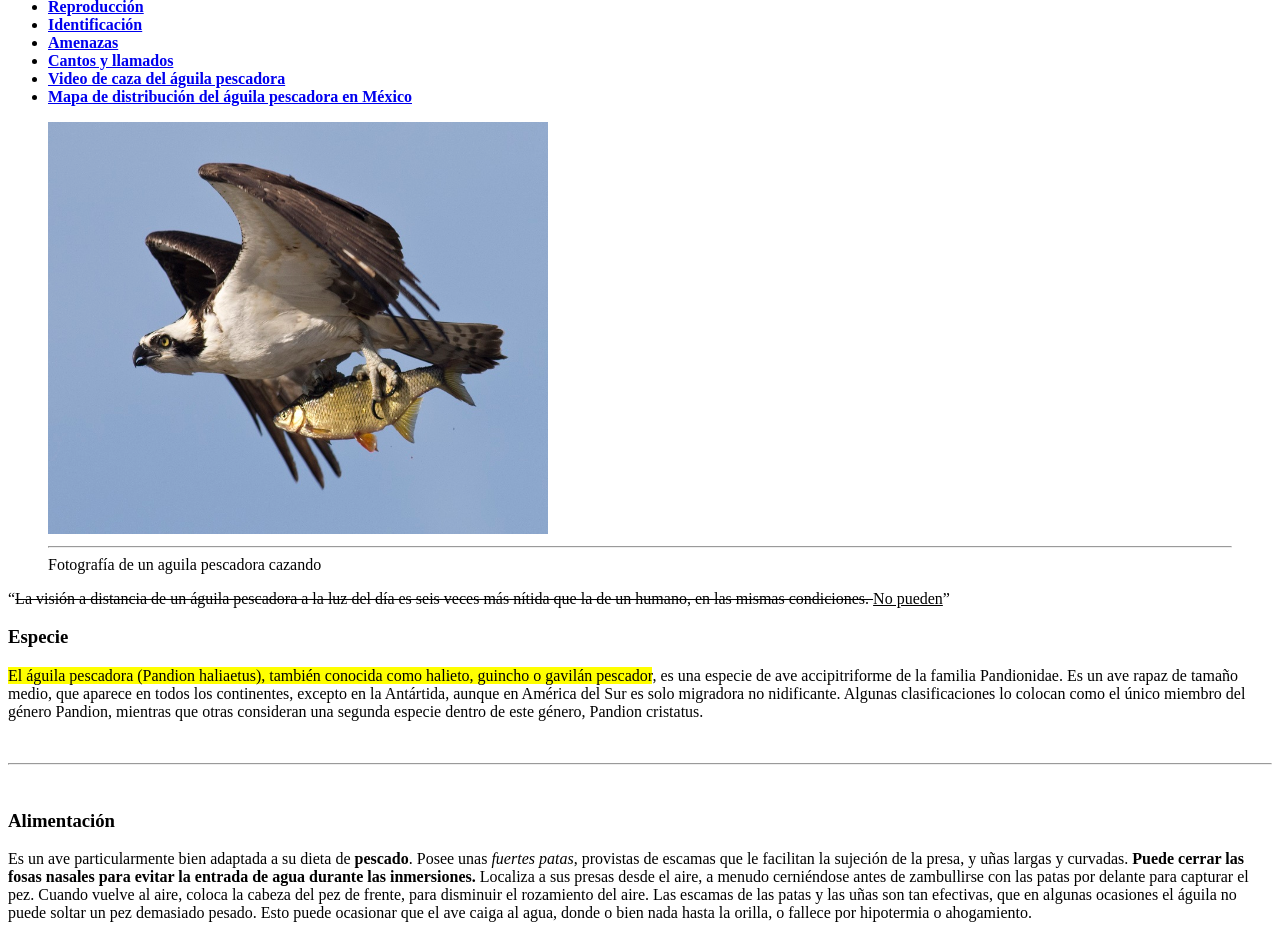
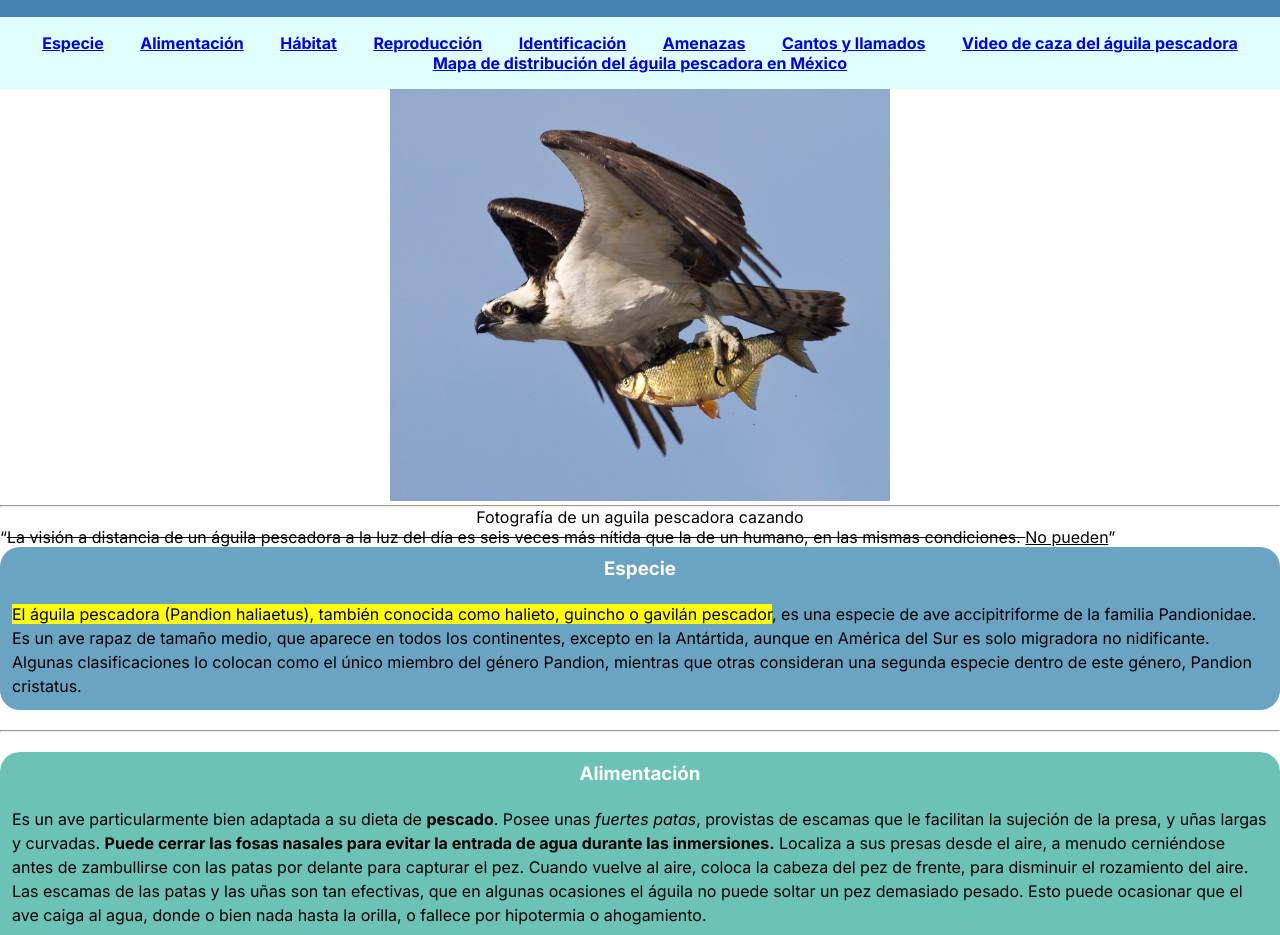
Before and after one commit to Eduardo563/Programacion-Web-IDS-2025, a plain HTML site: page Ejercicios/Unidad_2/01_Formatos_de_texto,colores,bordes.html in a window 1280 px wide. Shown: the part 183-1118 px from the top of the page. Drawn offline with Linux system fonts and the light colour scheme.

Commit message:
Actualizacion de href stylesheets

```diff
--- a/Ejercicios/Unidad_2/01_Formatos_de_texto,colores,bordes.html
+++ b/Ejercicios/Unidad_2/01_Formatos_de_texto,colores,bordes.html
@@ -3,7 +3,7 @@
 <head>
     <meta charset="UTF-8">
     <meta name="viewport" content="width=device-width, initial-scale=1.0">
-    <link rel="stylesheet" href="/Ejercicios/Unidad 2/Estilos/style.css">
+    <link rel="stylesheet" href="/Ejercicios/Unidad_2/Estilos/style.css">
     <link rel="preconnect" href="https://fonts.googleapis.com">
     <link rel="preconnect" href="https://fonts.gstatic.com" crossorigin>
     <link href="https://fonts.googleapis.com/css2?family=Inter:ital,opsz,wght@0,14..32,100..900;1,14..32,100..900&family=Roboto:ital,wght@0,100..900;1,100..900&display=swap" rel="stylesheet">
--- a/Ejercicios/Unidad_2/02_tarjeta.html
+++ b/Ejercicios/Unidad_2/02_tarjeta.html
@@ -3,7 +3,7 @@
 <head>
     <meta charset="UTF-8">
     <meta name="viewport" content="width=device-width, initial-scale=1.0">
-    <link rel="stylesheet" href="../Unidad 2/Estilos/tarjeta_style.css">
+    <link rel="stylesheet" href="../Unidad_2/Estilos/tarjeta_style.css">
     <link rel="preconnect" href="https://fonts.googleapis.com">
     <link rel="preconnect" href="https://fonts.gstatic.com" crossorigin>
     <link href="https://fonts.googleapis.com/css2?family=Inter:ital,opsz,wght@0,14..32,100..900;1,14..32,100..900&family=Roboto:ital,wght@0,100..900;1,100..900&display=swap" rel="stylesheet">
```
